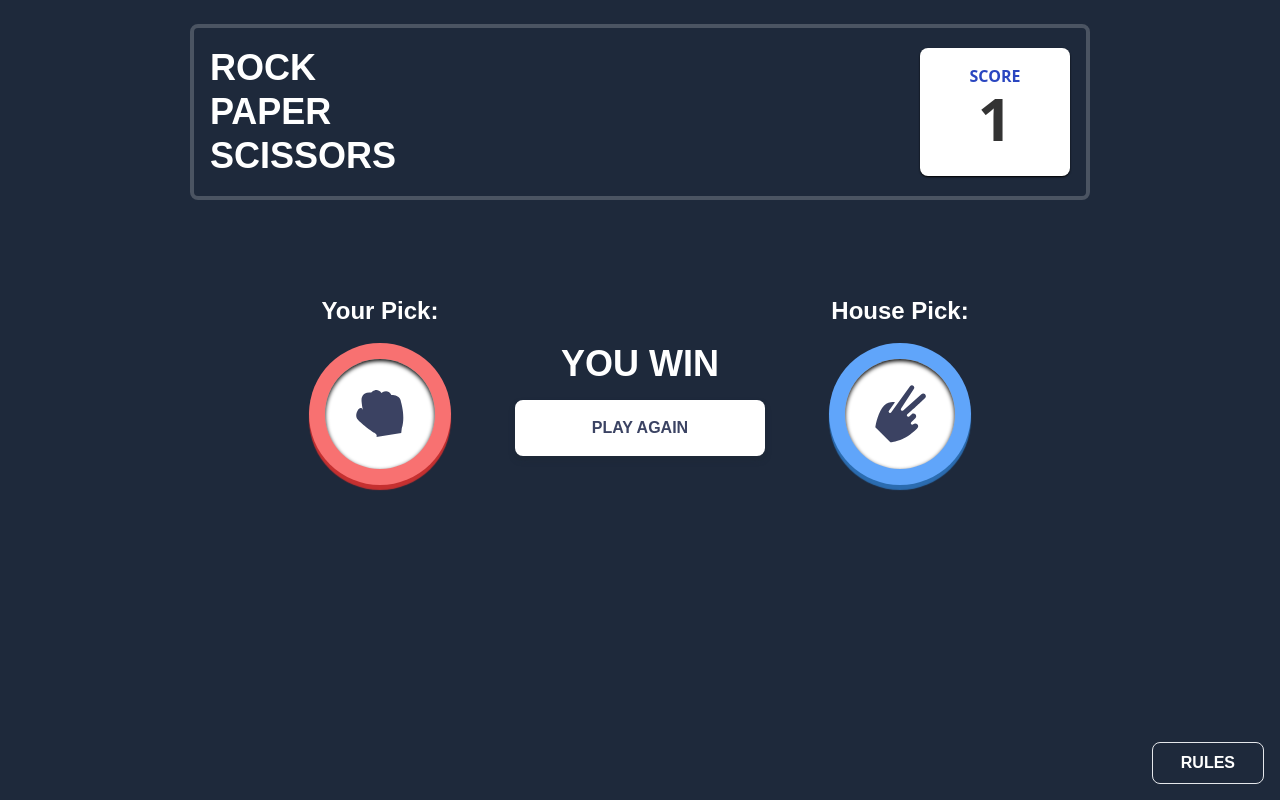
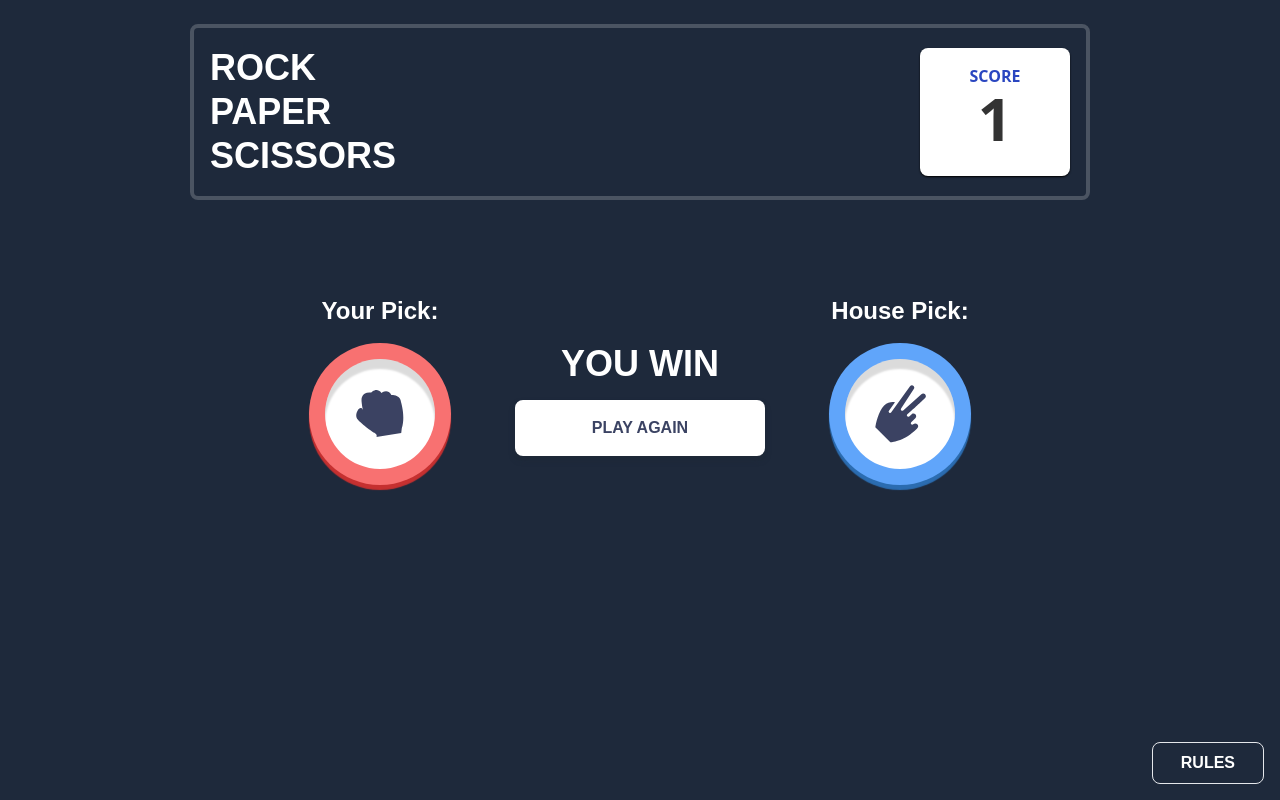
Before and after one commit to agustinanso/Rock-Paper-Scissors, a React (Vite) app: page / in a window 1280 px wide. Both pictures are taken after a click on the button 526 px from the left and 340 px from the top of the page. Built offline with nearby package versions, Linux system fonts and the light colour scheme.

Commit message:
Fix Shadows

```diff
--- a/src/Game.jsx
+++ b/src/Game.jsx
@@ -133,7 +133,7 @@ function Game() {
             <GameMap showGame={showGame} disable={disable} handlePlay={handlePlay} />
           </div>
 
-          {/* MODAL */}
+          {/* MODAL RESULTADO */}
           <ResultSection
             visibleModal={visibleModal}
             machineChoice={machineChoice}
@@ -147,7 +147,7 @@ function Game() {
             resetGame={resetGame}
           />
         </div>
-        {/* RULES MODAL */}
+        {/* MODAL REGLAS */}
         <RulesModal closeRules={closeRules} rules={rules} handleRules={handleRules} />
       </section>
     </div>
--- a/src/components/GameMap.jsx
+++ b/src/components/GameMap.jsx
@@ -11,7 +11,7 @@ function GameMap({ showGame, disable, handlePlay }) {
           <button
             disabled={disable}
             onClick={() => handlePlay(game.id)}
-            className={`flex flex-wrap items-center cursor-pointer justify-center gap-4 px-4 py-4 rounded-full ${game.styles}`}
+            className={`flex flex-wrap items-center cursor-pointer justify-center gap-4 px-4 py-4 rounded-full ${game.styles} `}
             key={game.id}>
             <div className="px-3 py-3 bg-white rounded-full shadow-[inset_0px_10px_2px_0px_#00000024] min-w-[85px] min-h-[85px] sm:min-w-[120px] sm:min-h-[120px] flex justify-center items-center ">
               {game.img}
--- a/src/components/ResultSection.jsx
+++ b/src/components/ResultSection.jsx
@@ -30,7 +30,7 @@ function ResultSection({
                 <div
                   className={`items-center flex justify-center px-4 py-4 rounded-full ${userImage.styles} `}>
                   <div
-                    className={`px-4 py-4 bg-white rounded-full shadow-inner min-w-[110px] min-h-[110px] flex justify-center items-center shadow-black`}>
+                    className={`px-4 py-4 bg-white rounded-full  min-w-[110px] min-h-[110px] flex justify-center items-center shadow-[inset_0px_10px_2px_0px_#00000024]`}>
                     {userImage.img}
                   </div>
                 </div>
@@ -52,7 +52,7 @@ function ResultSection({
                 <div
                   className={`flex items-center justify-center  px-4 py-4 rounded-full ${machineImage.styles} hover:bg-none`}>
                   <div
-                    className={`px-4 py-4 bg-white rounded-full shadow-inner  min-w-[110px] min-h-[110px] flex justify-center items-center shadow-black`}>
+                    className={`px-4 py-4 bg-white rounded-full shadow-[inset_0px_10px_2px_0px_#00000024] min-w-[110px] min-h-[110px] flex justify-center items-center `}>
                     {machineImage.img}
                   </div>
                 </div>
```
